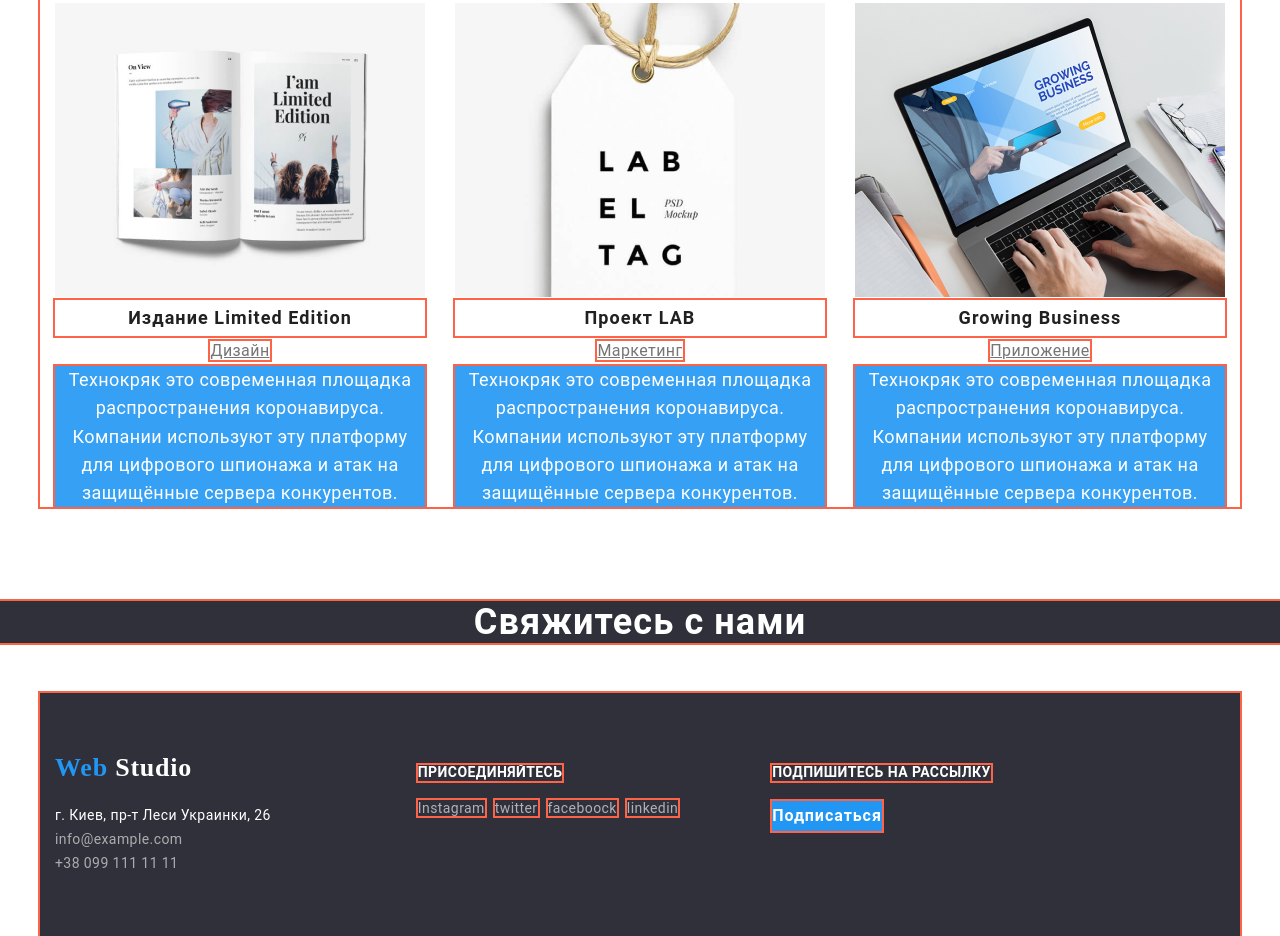
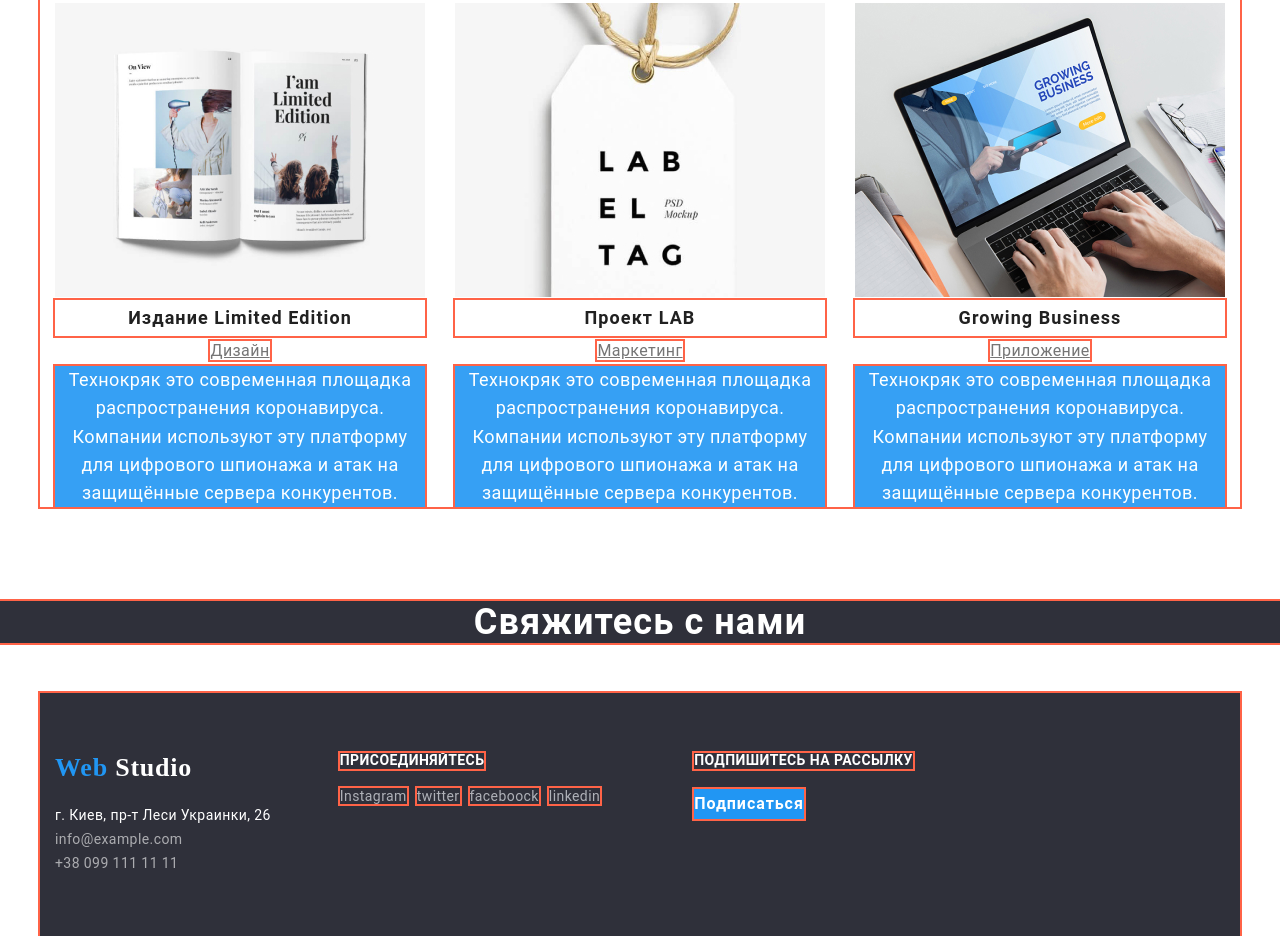
Before and after one commit to pnevmat/goit-markup-hw-03, a plain HTML site: page portfolio.html in a window 1280 px wide. Shown: the part 1258-2194 px from the top of the page. Drawn offline with Linux system fonts and the light colour scheme.

Commit message:
Fixes styles of footer in common.css

```diff
--- a/css/common.css
+++ b/css/common.css
@@ -117,7 +117,7 @@ ul {
     outline: 2px solid tomato;
 }
 .footer-conteiner.ul {
-    align-items: start;
+    align-items: flex-start;
 }
 .logo.footer-logo {
     display: block;
@@ -134,13 +134,13 @@ ul {
 .ul.follow-us {
     flex-direction: column;
     align-items: flex-start;
-    margin-top: 12px;
-    margin-left: 147px;
+
+    margin-left: 69px;
 }
 .ul.subscribe {
     flex-direction: column;
     align-items: flex-start;
-    margin-top: 12px;
+
     margin-left: 94px;
 }
 .ul .footer-item:not(:last-child) {
```
Also changed, not shown: index.html (+2 -2 lines).
